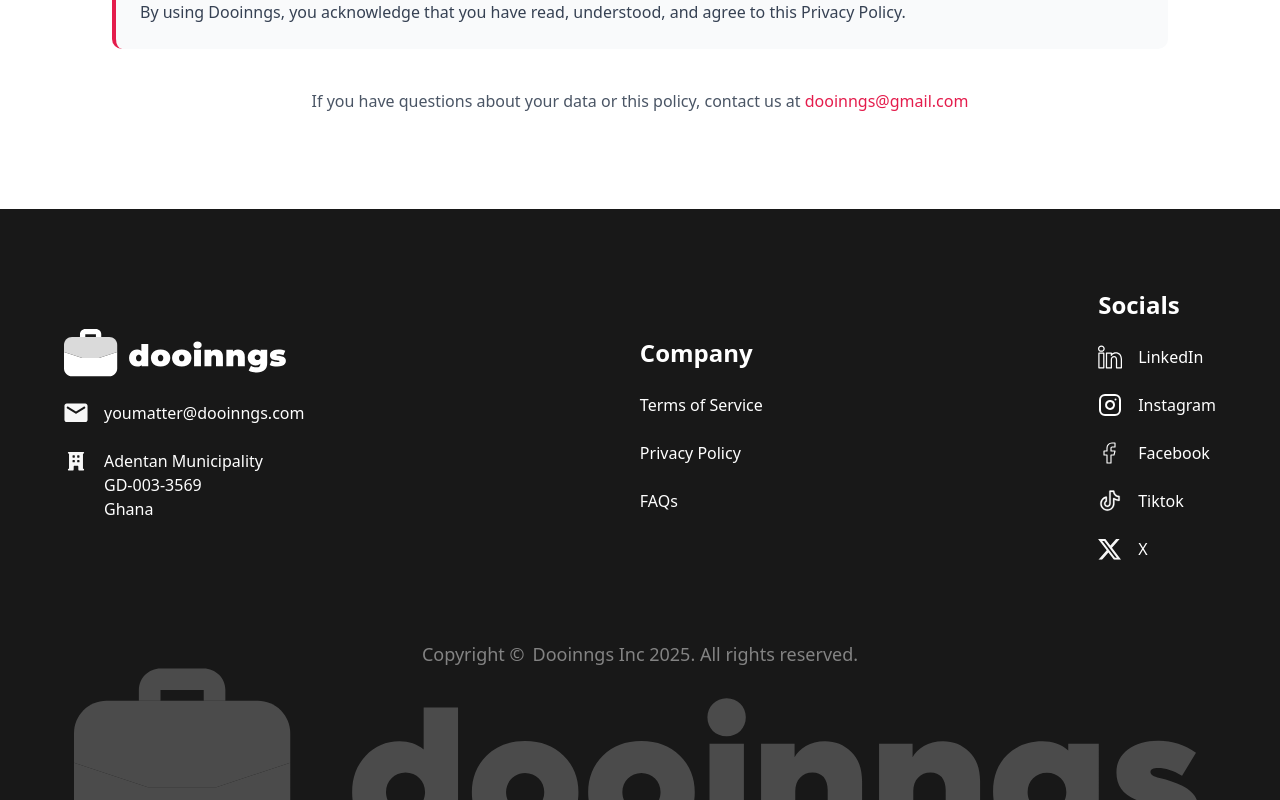
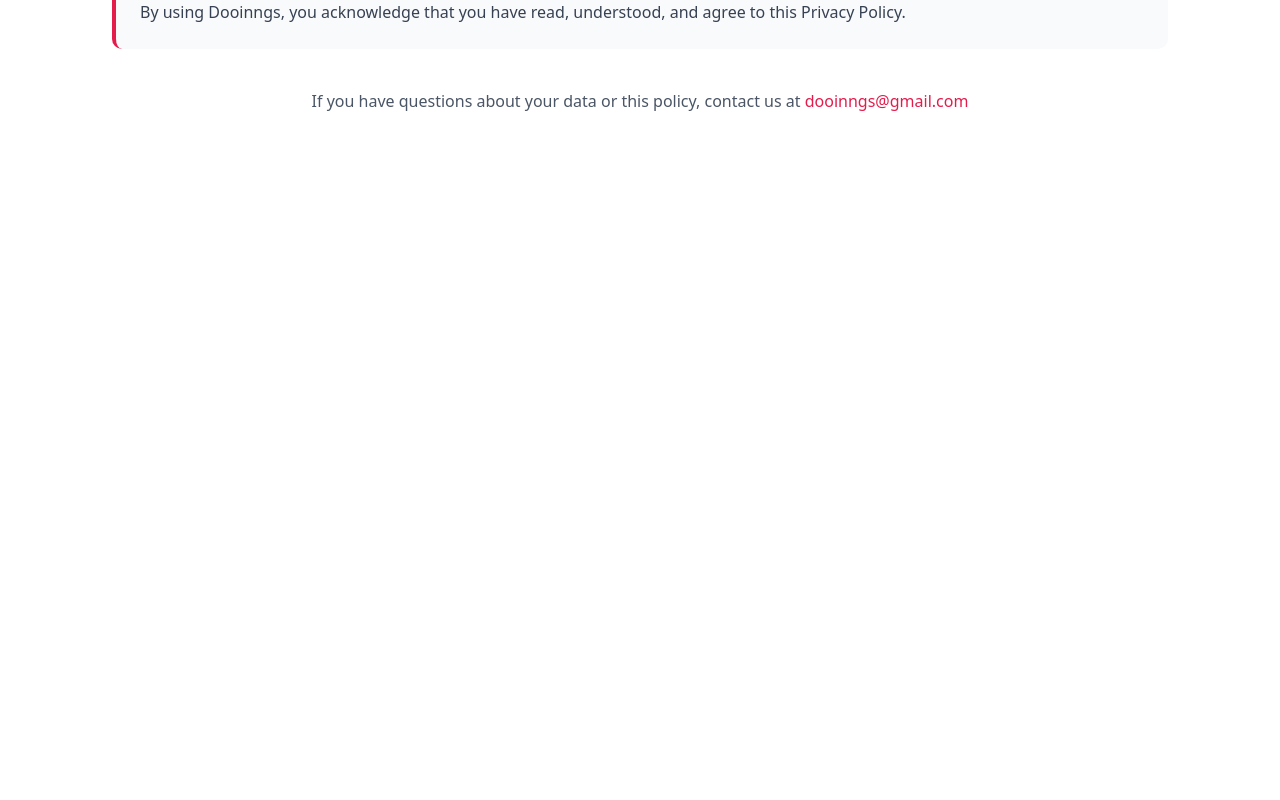
Before and after one commit to dooinngs/dooinngs-website, a Next.js app: page /privacy-policy in a window 1280 px wide. Shown: the part 1800-2600 px from the top of the page. After the commit the page ends 2009 px from the top, so only its background shows below. Built offline with nearby package versions, Linux system fonts and the light colour scheme.

Commit message:
refactor: remove Footer from MainLayout and add it to the Home page for better structure

```diff
--- a/src/app/(main)/layout.tsx
+++ b/src/app/(main)/layout.tsx
@@ -1,5 +1,4 @@
 import Navbar from "@/components/layout/Navbar";
-import Footer from "@/components/layout/Footer";
 
 export default function MainLayout({
   children,
@@ -10,7 +9,6 @@
     <>
       <Navbar />
       {children}
-      <Footer />
     </>
   );
 }
--- a/src/app/(main)/page.tsx
+++ b/src/app/(main)/page.tsx
@@ -4,6 +4,7 @@
 import CtaSection from "@/components/sections/CtaSection";
 import Header from "@/components/sections/Header";
 import PaymentPartnershipSection from "@/components/sections/PaymentSection";
+import Footer from "@/components/layout/Footer";
 
 export default function Home() {
   return (
@@ -14,6 +15,7 @@
       <ArtisansSection2 />
       <CtaSection />
       <PaymentPartnershipSection />
+      <Footer />
     </div>
   );
 }
```
